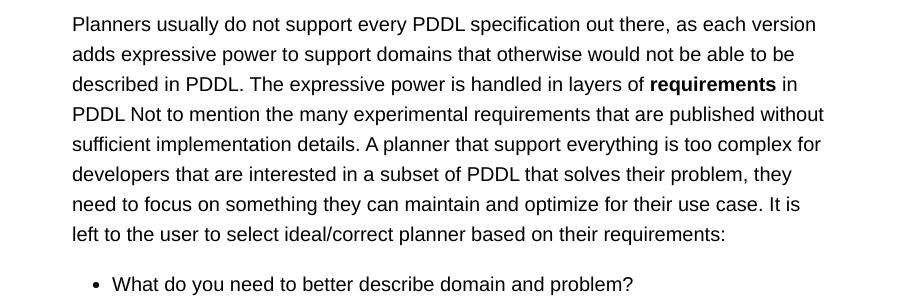
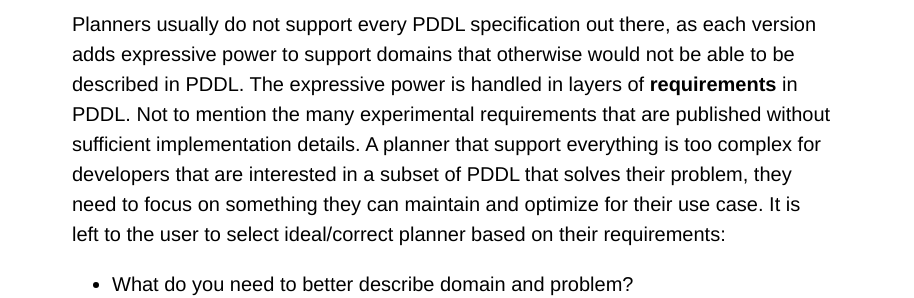
Before and after one commit to Maumagnaguagno/maumagnaguagno.github.io, a Jekyll site: the page built from pddl.md, in a window 1280 px wide and 900 px high, scrolled down 2378 px. Shown: the part 187-485 px from the top of the window, without its empty margins (188-1102 px from the left). Built offline with Jekyll 4.4.1, drawn with Linux system fonts in a browser that asks for light colours; our own code applies the rules of GitHub Pages for plain Markdown files.

```diff
--- a/pddl.md
+++ b/pddl.md
@@ -87,7 +87,7 @@ For more or less disks you only need a different problem description, as they ar
 
 ## Requirements
 Planners usually do not support every PDDL specification out there, as each version adds expressive power to support domains that otherwise would not be able to be described in PDDL.
-The expressive power is handled in layers of **requirements** in PDDL
+The expressive power is handled in layers of **requirements** in PDDL.
 Not to mention the many experimental requirements that are published without sufficient implementation details.
 A planner that support everything is too complex for developers that are interested in a subset of PDDL that solves their problem, they need to focus on something they can maintain and optimize for their use case.
 It is left to the user to select ideal/correct planner based on their requirements:
```
